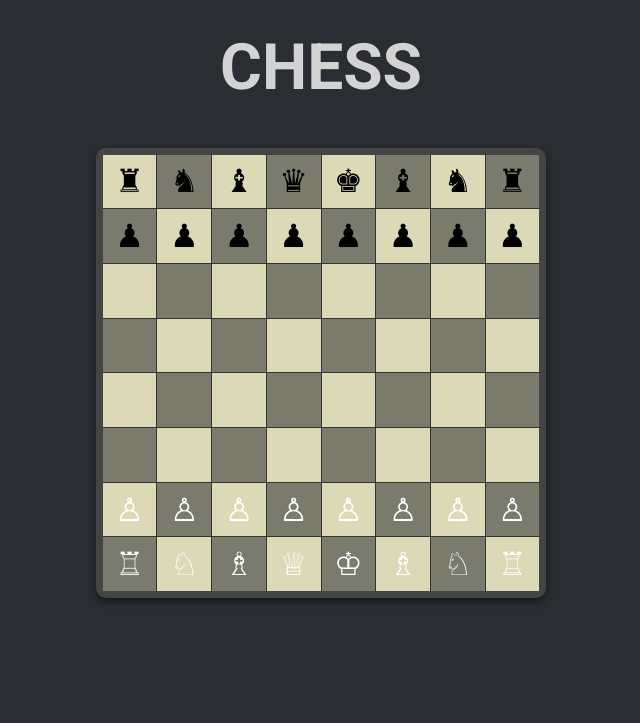
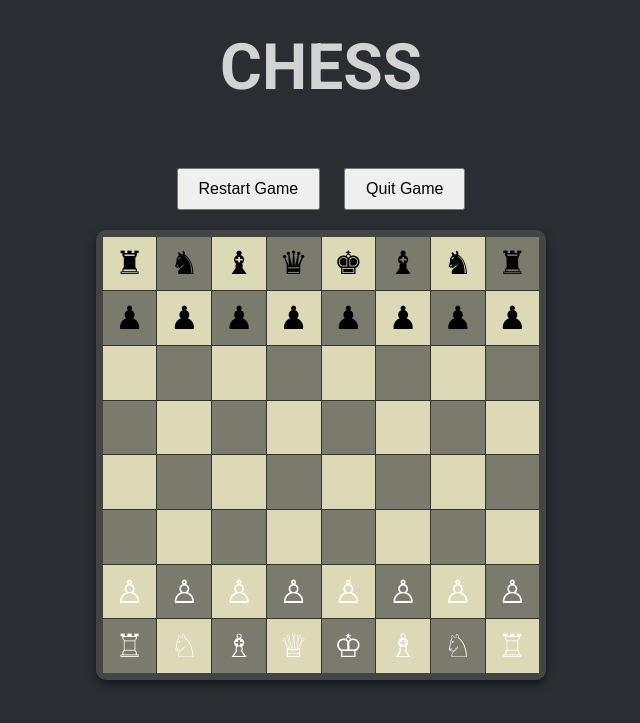
Before and after one commit to ZKLSPC22/Experimenting-with-Chess-and-RL, a Flask app: page / in a window 1280 px wide. Shown: the top 723 px of the page, without its empty margins (319-959 px from the left). Run offline with Flask 3, Linux system fonts and the light colour scheme.

Commit message:
Functional html game

```diff
--- a/app.py
+++ b/app.py
@@ -15,11 +15,32 @@ def get_board():
 @app.route('/move', methods=['POST'])
 def make_move():
     data = request.json
-    start = data.get('start')  # Expected to be something like [6, 4]
-    end = data.get('end')      # Expected to be something like [4, 4]
+    start = data.get('start')
+    end = data.get('end')
+    # Convert start and end to tuples.
     if game.make_move(tuple(start), tuple(end)):
-        return jsonify({'status': 'success', 'board': game.get_board()})
+        response = {
+            'status': 'success',
+            'board': game.get_board()
+        }
+        # If the game is over (i.e. checkmate has been detected):
+        if game.game.game_over:
+            # The winner is the opposite of the current turn because the turn was already switched.
+            winner = 'white' if game.game.turn == 'black' else 'black'
+            response['game_over'] = True
+            response['message'] = f'Checkmate! {winner.capitalize()} wins!'
+        return jsonify(response)
     return jsonify({'status': 'invalid move'})
+
+@app.route('/restart', methods=['POST'])
+def restart():
+    game.restart_game()
+    return jsonify({'status': 'success', 'message': 'Game restarted!'})
+
+@app.route('/quit', methods=['POST'])
+def quit():
+    game.quit_game()
+    return jsonify({'status': 'success', 'message': 'Game quit!'})
 
 if __name__ == '__main__':
     app.run(debug=True)
--- a/chess.py
+++ b/chess.py
@@ -503,9 +503,14 @@ class Game:
 
 
 # Wrapping the Game class in a Flask API
+# chess.py
+
+# Assume your existing Game, Pawn, King, Rook, etc. classes are defined above.
+# We now define an updated ChessGame class that wraps Game for the Flask API.
+
 class ChessGame:
     def __init__(self):
-        self.game = Game() # Initialize a new game.
+        self.game = Game()  # Initialize the underlying game.
 
     def get_board(self):
         """
@@ -526,38 +531,132 @@ class ChessGame:
     def make_move(self, start, end):
         """
         Attempts to make a move from 'start' to 'end'.
-        'start' and 'end' should be tuples in board coordinates (row, column).
-        Returns True if the move was successful, or False if the move was invalid.
+        'start' and 'end' are tuples (row, col).
+        Returns True if the move was successful; otherwise, False.
+        Also, after a valid move, if the opponent is in checkmate the game is flagged as over.
         """
         piece = self.game.get_piece_at(start)
         if piece is None or piece.color != self.game.turn:
             return False
 
+        # Validate move using piece logic (this should include normal moves, en passant, and castling checks).
         if not piece.is_valid_move(start, end, self.game.board, self.game.last_move):
             return False
 
-        # Backup the current state in case we need to revert.
+        # Backup state for potential reversion.
         backup_start = self.game.board[start[0]][start[1]]
-        backup_end = self.game.board[end[0]][end[1]]
+        backup_end   = self.game.board[end[0]][end[1]]
+        backup_captured = None  # For en passant capture.
+        backup_rook = None      # For castling.
+        rook_start = None
+        rook_end   = None
 
-        # Execute the move.
+        # Execute the move: move the piece.
         self.game.board[end[0]][end[1]] = piece
         self.game.board[start[0]][start[1]] = None
 
-        # Handles pieces that need to update state after moving.
+        # Handle en passant capture.
+        # If a pawn moves diagonally into an empty square, remove the opponent pawn that moved two squares last move.
+        if isinstance(piece, Pawn) and (start[1] != end[1]) and backup_end is None:
+            # In our design, the captured pawn is located in the same row as the moving pawn's start.
+            captured_row = start[0]
+            captured_col = end[1]
+            backup_captured = self.game.board[captured_row][captured_col]
+            self.game.board[captured_row][captured_col] = None
+
+        # Handle castling.
+        # If a king moves two squares horizontally, also move the corresponding rook.
+        if isinstance(piece, King) and abs(end[1] - start[1]) == 2:
+            if end[1] == 6:  # kingside castling
+                rook_start = (end[0], 7)
+                rook_end   = (end[0], 5)
+            elif end[1] == 2:  # queenside castling
+                rook_start = (end[0], 0)
+                rook_end   = (end[0], 3)
+            backup_rook = self.game.board[rook_start[0]][rook_start[1]]
+            self.game.board[rook_end[0]][rook_end[1]] = backup_rook
+            self.game.board[rook_start[0]][rook_start[1]] = None
+            if hasattr(backup_rook, 'move'):
+                backup_rook.move(rook_start, rook_end)
+
+        # Update piece-specific state.
         if hasattr(piece, 'move'):
             piece.move(start, end)
 
-        # Update king position if needed.
+        # Update king's position if necessary.
         self.game.update_king_position(start, end, piece)
 
-        # If the move leaves the current player's king in check, revert it
+        # If the move leaves the current player's king in check, revert the move.
         if self.game.is_check(self.game.turn):
             self.game.board[start[0]][start[1]] = backup_start
             self.game.board[end[0]][end[1]] = backup_end
+            if backup_rook is not None and rook_start is not None and rook_end is not None:
+                self.game.board[rook_start[0]][rook_start[1]] = backup_rook
+                self.game.board[rook_end[0]][rook_end[1]] = None
+            if backup_captured is not None:
+                self.game.board[captured_row][captured_col] = backup_captured
             return False
 
-        # Update last move and switch turns
+        # Update last move and switch turns.
         self.game.last_move = (start, end)
         self.game.turn = 'black' if self.game.turn == 'white' else 'white'
+
+        # After a valid move, check if the opposing player is in checkmate.
+        if self.is_checkmate(self.game.turn):
+            self.game.game_over = True  # Flag the game as over.
         return True
+
+    def is_checkmate(self, color):
+        """
+        Returns True if the player of the given color is in checkmate.
+        This method simulates every possible move for the given color.
+        """
+        if not self.game.is_check(color):
+            return False
+
+        # For each piece of the given color, try every move.
+        for r in range(8):
+            for c in range(8):
+                piece = self.game.board[r][c]
+                if piece is not None and piece.color == color:
+                    start = (r, c)
+                    for r2 in range(8):
+                        for c2 in range(8):
+                            end = (r2, c2)
+                            if piece.is_valid_move(start, end, self.game.board, self.game.last_move):
+                                # Backup state.
+                                backup_start = self.game.board[r][c]
+                                backup_end = self.game.board[r2][c2]
+                                orig_white_king = self.game.white_king_pos
+                                orig_black_king = self.game.black_king_pos
+
+                                # Make the move temporarily.
+                                self.game.board[r2][c2] = piece
+                                self.game.board[r][c] = None
+                                if isinstance(piece, King):
+                                    if color == 'white':
+                                        self.game.white_king_pos = (r2, c2)
+                                    else:
+                                        self.game.black_king_pos = (r2, c2)
+                                in_check = self.game.is_check(color)
+                                # Revert move.
+                                self.game.board[r][c] = backup_start
+                                self.game.board[r2][c2] = backup_end
+                                self.game.white_king_pos = orig_white_king
+                                self.game.black_king_pos = orig_black_king
+                                if not in_check:
+                                    return False
+        return True
+
+    def restart_game(self):
+        """
+        Restarts the game by reinitializing the underlying Game class.
+        """
+        self.game = Game()
+
+    def quit_game(self):
+        """
+        Quits the game by flagging it as over.
+        (Your Flask API can interpret this flag to stop accepting moves.)
+        """
+        self.game.game_over = True
--- a/templates/index.html
+++ b/templates/index.html
@@ -24,11 +24,20 @@
       font-size: 4em;
       margin-top: 30px;
     }
+    .controls {
+      margin-top: 20px;
+    }
+    .controls button {
+      margin: 0 10px;
+      padding: 10px 20px;
+      font-size: 1em;
+      cursor: pointer;
+    }
     .chessboard-container {
       width: 450px; /* Slightly larger than the chessboard */
       height: 450px; /* Slightly larger than the chessboard */
       background-color: #444; /* Dark grey box */
-      margin-top: 0px;
+      margin-top: 20px;
       display: flex;
       justify-content: center;
       align-items: center;
@@ -63,6 +72,13 @@
 </head>
 <body>
   <h1>CHESS</h1>
+
+  <!-- Control buttons for Restart and Quit -->
+  <div class="controls">
+    <button id="restart-btn">Restart Game</button>
+    <button id="quit-btn">Quit Game</button>
+  </div>
+
   <div class="chessboard-container">
     <div class="chess-board">
       <!-- 64 squares for chessboard -->
@@ -174,9 +190,8 @@
             square.textContent = '';
             square.style.color = ''; // Reset color if empty.
           } else {
-            // Set the icon for the piece.
             square.textContent = pieceIcons[piece] || piece;
-            // Set text color: white for uppercase (white pieces), black for lowercase (black pieces).
+            // Use black font for lowercase (black pieces), white for uppercase (white pieces).
             square.style.color = (piece === piece.toLowerCase()) ? 'black' : 'white';
           }
         });
@@ -215,6 +230,12 @@
         .then(data => {
           if (data.status === 'success') {
             updateBoard();
+            if (data.game_over) {
+              // Announce the end of the game.
+              alert(data.message);
+              // Disable further moves (e.g., remove click listeners).
+              squares.forEach(square => square.removeEventListener('click', handleSquareClick));
+            }
           } else {
             alert('Invalid move!');
           }
@@ -228,6 +249,31 @@
       square.addEventListener('click', handleSquareClick);
     });
 
+    // Handler for the Restart button.
+    document.getElementById('restart-btn').addEventListener('click', () => {
+      fetch('/restart', { method: 'POST' })
+        .then(response => response.json())
+        .then(data => {
+          alert(data.message);
+          updateBoard();
+          // Reattach click listeners if they were removed.
+          squares.forEach(square => square.addEventListener('click', handleSquareClick));
+        })
+        .catch(error => console.error('Error restarting game:', error));
+    });
+
+    // Handler for the Quit button.
+    document.getElementById('quit-btn').addEventListener('click', () => {
+      fetch('/quit', { method: 'POST' })
+        .then(response => response.json())
+        .then(data => {
+          alert(data.message);
+          // Optionally disable further moves.
+          squares.forEach(square => square.removeEventListener('click', handleSquareClick));
+        })
+        .catch(error => console.error('Error quitting game:', error));
+    });
+
     // Initial board update when page loads.
     updateBoard();
   </script>
```
